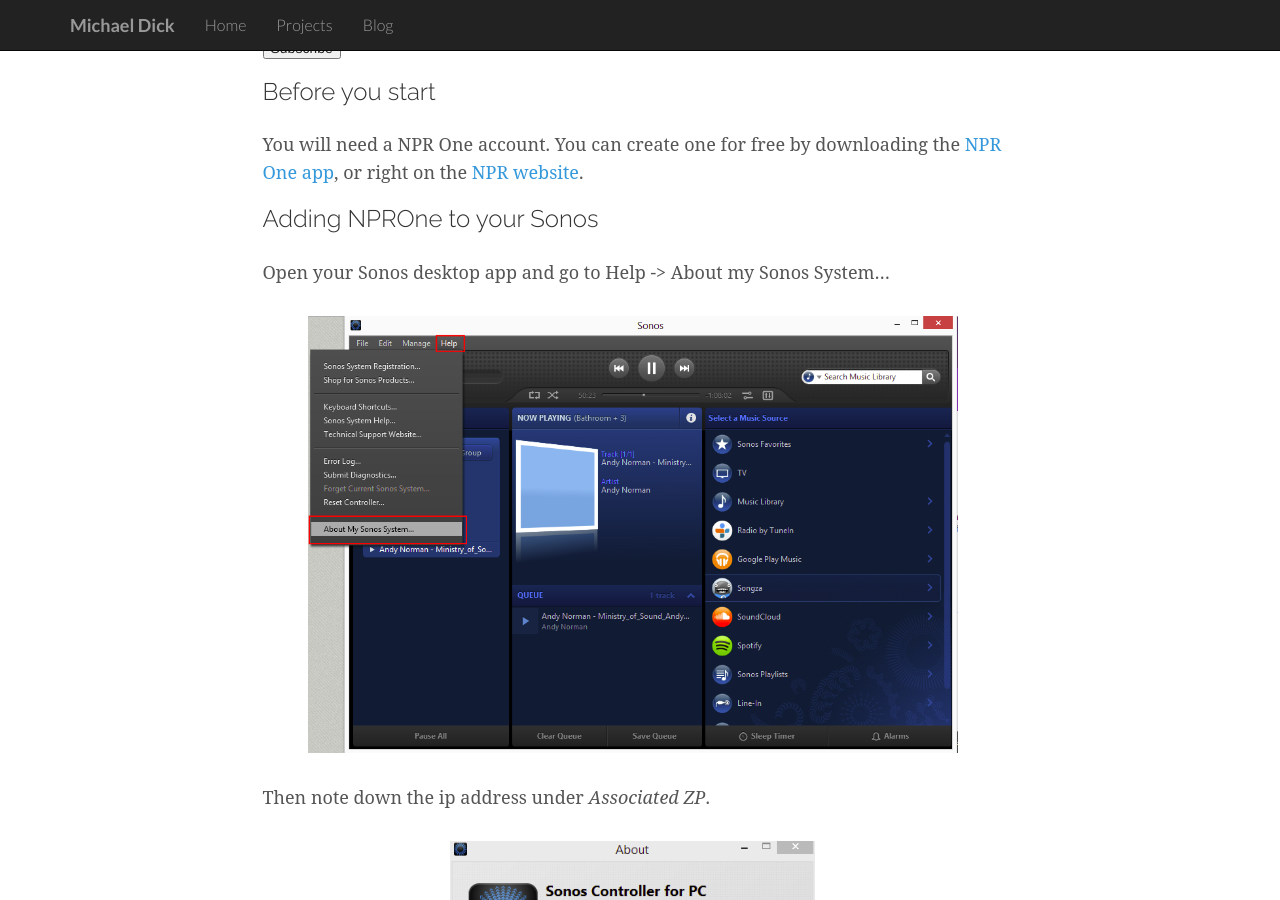
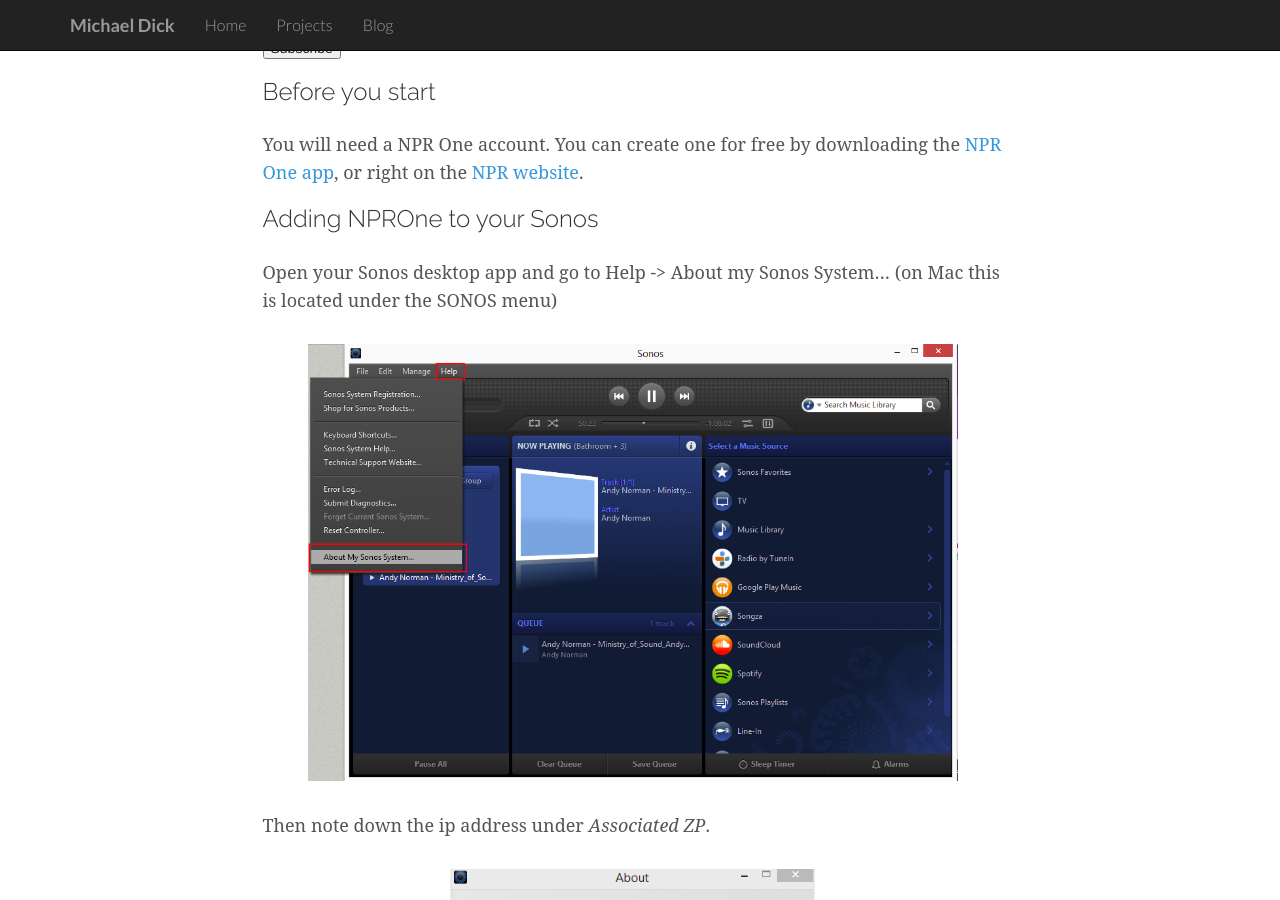
Before and after one commit to bertique/bertique.github.io, a Jekyll site: the page built from sonosnpr.md, in a window 1280 px wide and 900 px high, scrolled down 830 px. Built offline with Jekyll 4.4.1, drawn with Linux system fonts in a browser that asks for light colours; comment, search, counter and statistics services are not loaded.

Commit message:
Add note about mac to Sonos set up

```diff
--- a/sonosnpr.md
+++ b/sonosnpr.md
@@ -49,7 +49,7 @@
 You will need a NPR One account. You can create one for free by downloading the [NPR One app](http://www.npr.org/about/products/npr-one/), or right on the [NPR website](http://www.npr.org/templates/reg/).
 
 ### Adding NPROne to your Sonos
-Open your Sonos desktop app and go to Help ->  About my Sonos System...
+Open your Sonos desktop app and go to Help ->  About my Sonos System... (on Mac this is located under the SONOS menu)
 
 ![screenshot](/img/sonos-nprone/sonos-init.png)
 
```
